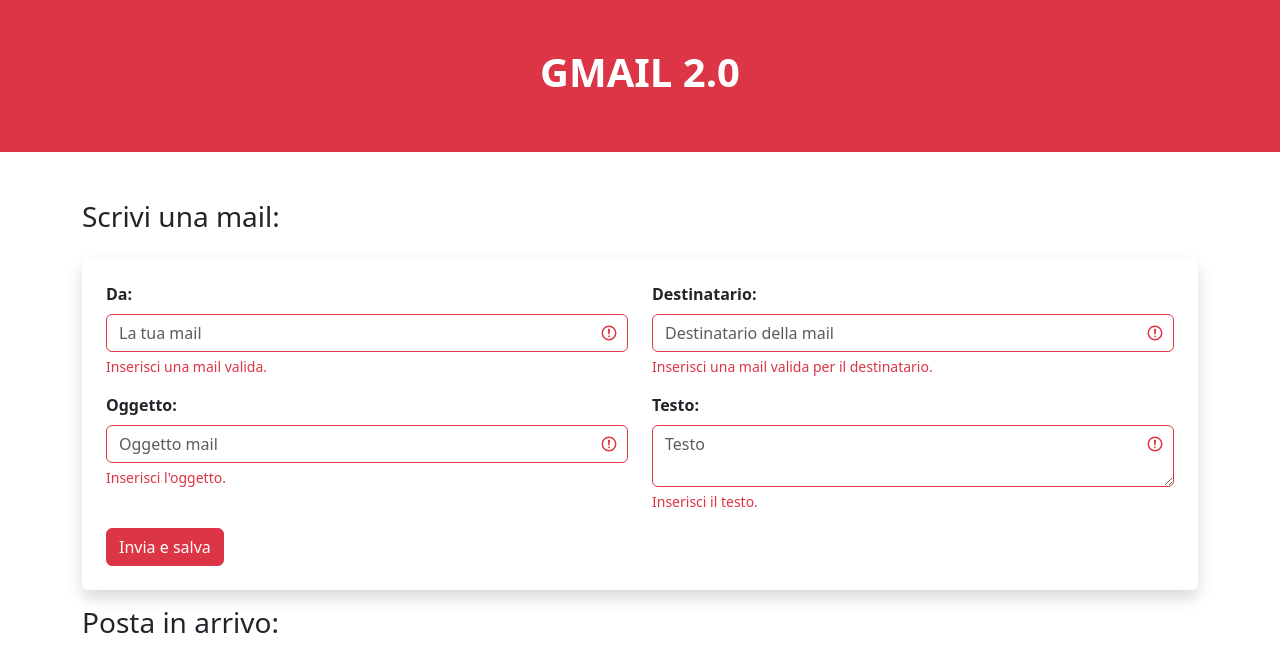
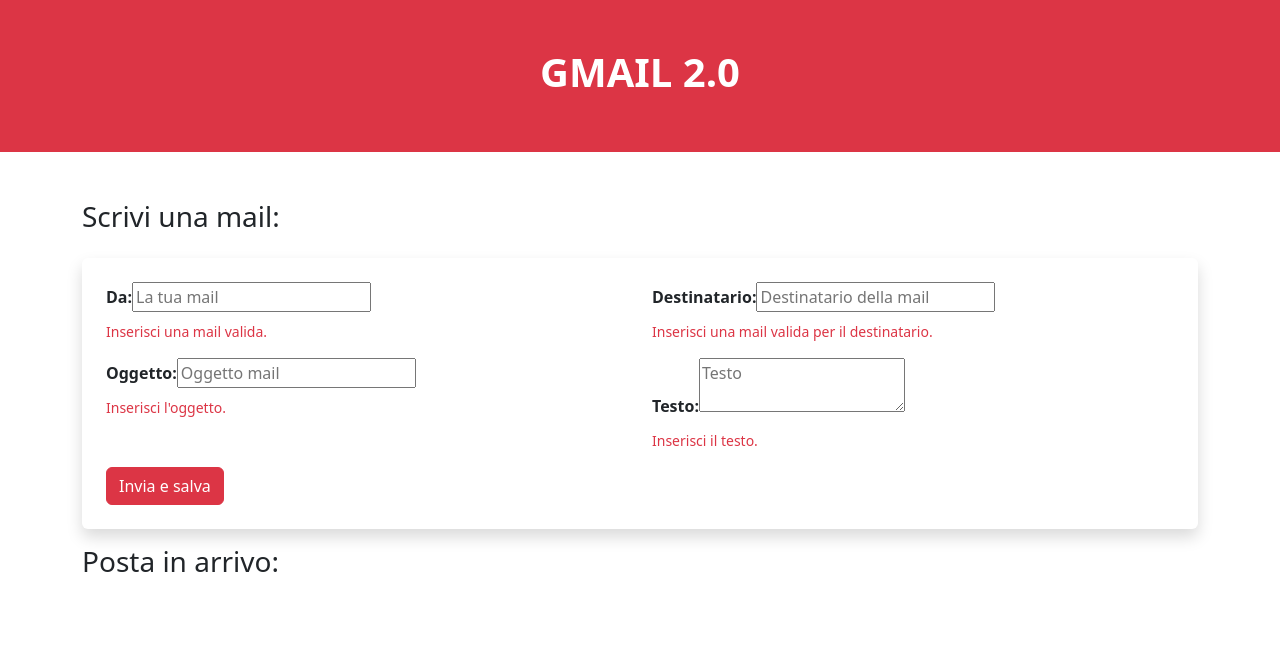
Before and after one commit to Arba-Marco/Ripasso_Angular1, an Angular app in the folder mail/: page / in a window 1280 px wide. Shown: the top 672 px of the page. Built offline with nearby package versions, Linux system fonts and the light colour scheme.

Commit message:
modifiche inutili

```diff
--- a/mail/src/app/app.component.html
+++ b/mail/src/app/app.component.html
@@ -12,13 +12,13 @@
         <div class="col-md-6">
           <div class="mb-3">
             <label for="uname" class="form-label"><b>Da:</b></label>
-            <input type="email" class="form-control" id="uname" placeholder="La tua mail" name="Destinatario" required [(ngModel)]="mittente">
+            <input type="email"  id="uname" placeholder="La tua mail" name="Destinatario" required [(ngModel)]="mittente">
             <div class="valid-feedback">👍🏿</div>
             <div class="invalid-feedback">Inserisci una mail valida.</div>
           </div>
           <div class="mb-3">
             <label for="subject" class="form-label"><b>Oggetto:</b></label>
-            <input type="text" class="form-control" id="subject" placeholder="Oggetto mail" name="oggetto" required [(ngModel)]="oggetto">
+            <input type="text" id="subject" placeholder="Oggetto mail" name="oggetto" required [(ngModel)]="oggetto">
             <div class="valid-feedback">👍🏿</div>
             <div class="invalid-feedback">Inserisci l'oggetto.</div>
           </div>
@@ -26,13 +26,13 @@
         <div class="col-md-6">
           <div class="mb-3">
             <label for="pwd" class="form-label"><b>Destinatario:</b></label>
-            <input type="email" class="form-control" id="pwd" placeholder="Destinatario della mail" name="destinatario" required [(ngModel)]="destinatario">
+            <input type="email"  id="pwd" placeholder="Destinatario della mail" name="destinatario" required [(ngModel)]="destinatario">
             <div class="valid-feedback">👍🏿</div>
             <div class="invalid-feedback">Inserisci una mail valida per il destinatario.</div>
           </div>
           <div class="mb-3">
             <label for="message" class="form-label"><b>Testo:</b></label>
-            <textarea class="form-control" id="message" placeholder="Testo" name="testo" required [(ngModel)]="testo"></textarea>
+            <textarea  id="message" placeholder="Testo" name="testo" required [(ngModel)]="testo"></textarea>
             <div class="valid-feedback">👍🏿</div>
             <div class="invalid-feedback">Inserisci il testo.</div>
           </div>
```
